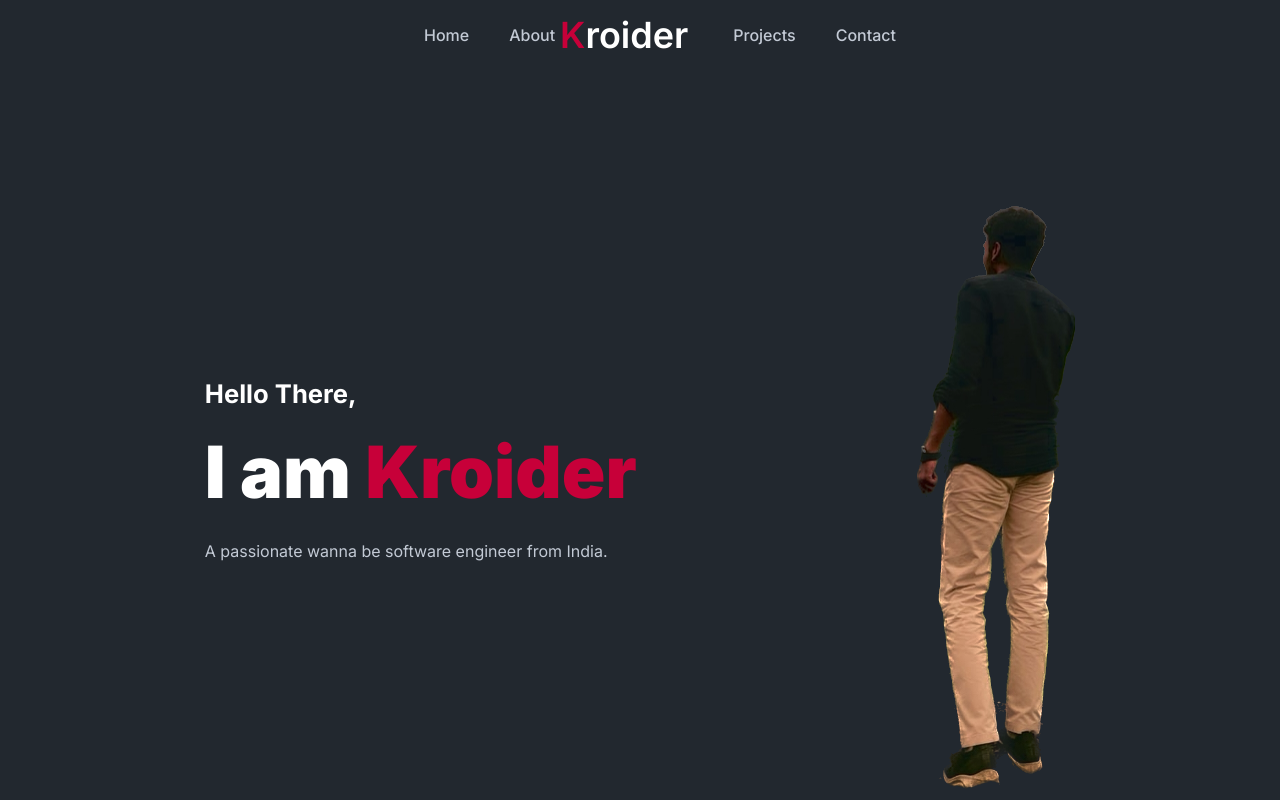
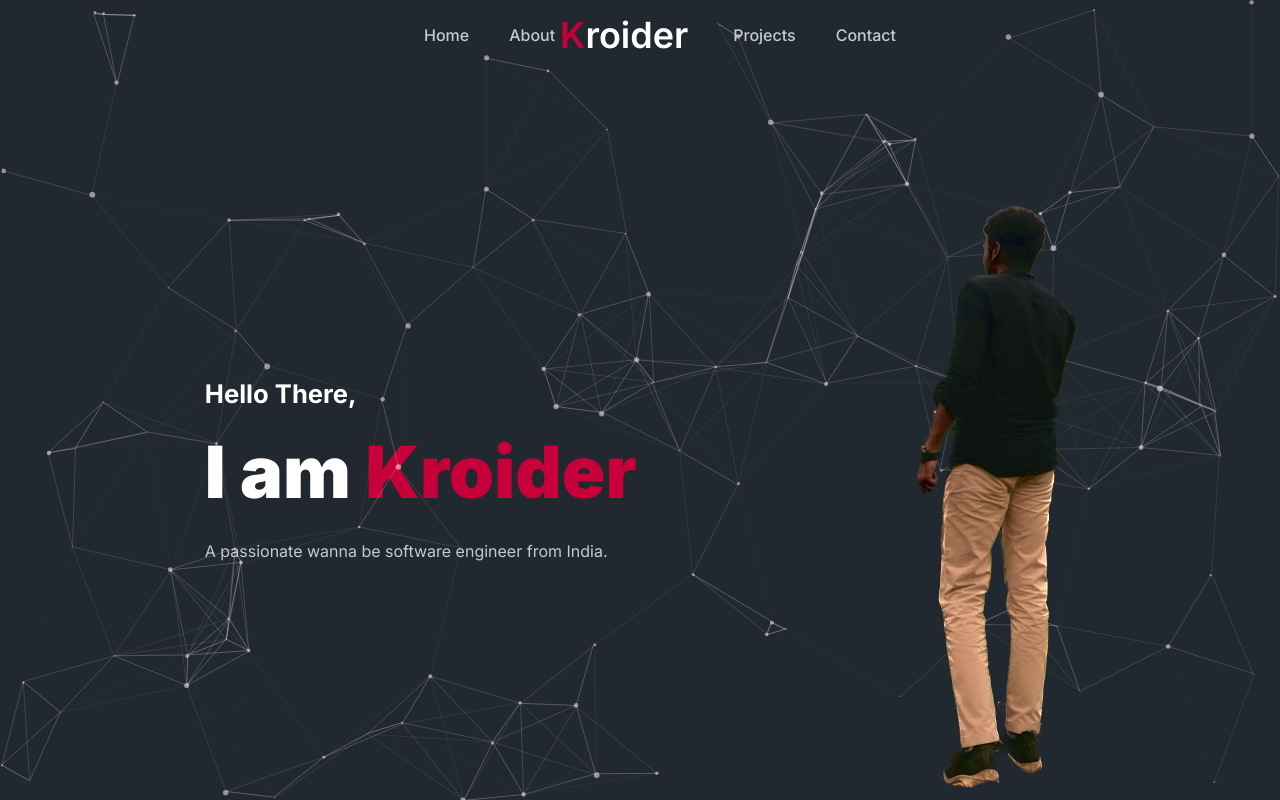
Before and after one commit to shadowmonarx/Portfolio, a plain HTML site: page index.html in a window 1280 px wide. Shown: the top 800 px of the page. Drawn offline with nearby package versions, Linux system fonts and the light colour scheme; a web font is replaced by a local one.

Commit message:
third commit

```diff
--- a/index.html
+++ b/index.html
@@ -21,7 +21,7 @@
 
 </head>
 <body >
- <!-- <div id="particles-js"></div> -->
+ <div id="particles-js"></div>
  <div class="container">
     <header>
         <ul class="navbar">
```
